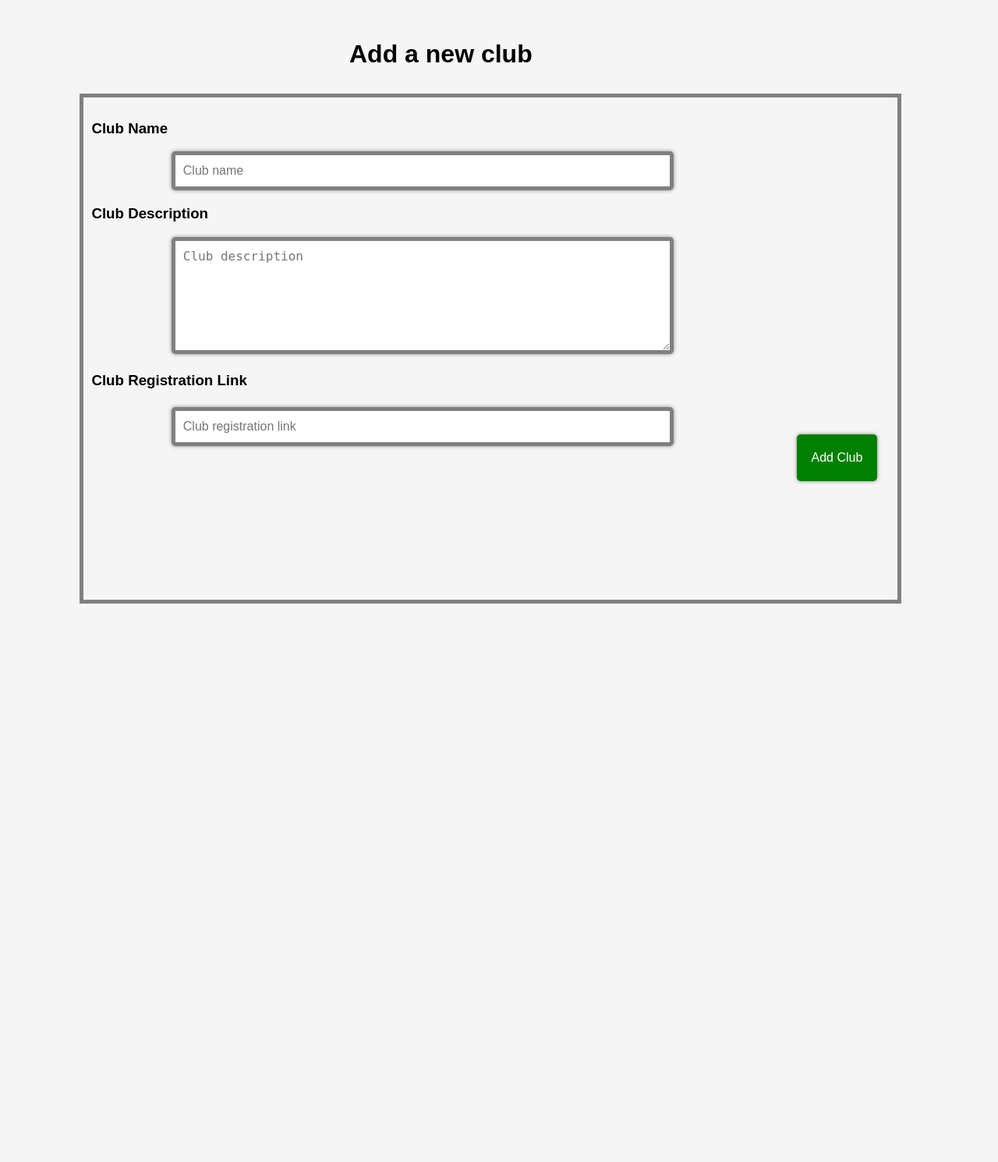
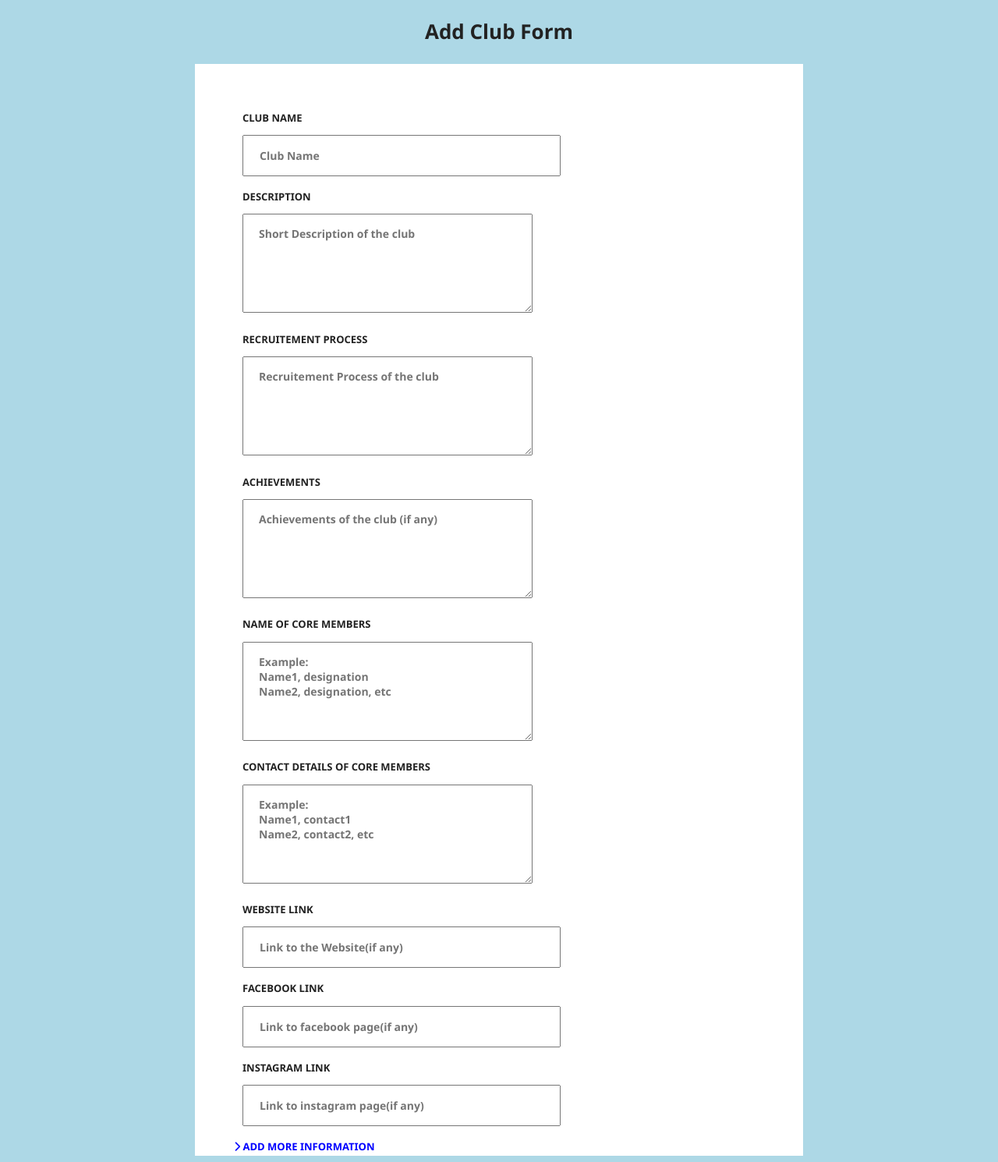
Before and after one commit to NoisyBotDude/daemon-project, a Flask app: page /admin/club/add in a window 1280 px wide. Shown: the whole page at 78% size. Before the commit the page ends 774 px from the top, so only its background shows below. Run offline with Flask 2, Linux system fonts and the light colour scheme; some libraries are stand-ins or nearby versions.

Commit message:
Updated the form design

```diff
--- a/club_app/static/css/admin/club_add.css
+++ b/club_app/static/css/admin/club_add.css
@@ -1,58 +1,66 @@
 body {
-    background-color: whitesmoke;
-    font-family: 'Raleway', sans-serif;
+    background-color:lightblue;
+    font-size: 13px;
+    line-height: 1.8;
+    color: #222;
+    font-weight: 600;
+    font-family:'Segoe UI', Tahoma, Geneva, Verdana, sans-serif;
 }
 
-h1 {
-    position: absolute;
-    top: 30px;
-    left: 35%;
+.container{
+    width: 780px;
+    position: relative;
+    margin: 0 auto;
+    background-color: #fff;
 }
 
-.add {
-    position: absolute;
-    top: 15vh;
-    left: 8%;
-    width: 80%;
-    height: 78vh;
-    padding: 10px;
-    border: 5px solid grey;
-    margin: 0 auto;
-    /* background-color: lightblue; */
+.add-form {
+    padding: 58px 50px 0;
+    height: 100%;
+    overflow-y: auto;
 }
 
-.add label {
-    text-align: center;
+label {
+    text-transform: uppercase;
+    font-weight: 800;
+    margin-bottom: 10px;
 }
 
-.add input, #club-description{
-    position: relative;
-    left: 10%;
-    width: 60%;
-    height: 20px;
-    font-size: 16px;
-    margin: 0 auto;
-    padding: 10px;
-    border: 5px solid grey;
-    border-radius: 5px;
-    box-shadow: 0px 0px 5px #888888;
+label, input {
+    display: block;
+    width: 100%;
 }
 
-#club-description {
-    height: 120px;
+input {
+    box-sizing: border-box;
+    padding: 15px 20px;
+    margin-bottom: 15px;
+    font-size: 14px;
+    font-weight: 700;
+    font-family:'Segoe UI', Tahoma, Geneva, Verdana, sans-serif;
 }
 
-#submit {
-    position: relative;
-    left: 25%;
-    top: 40px;
-    width: 10%;
-    height: 60px;
-    font-size: 16px;
-    margin: 0 auto;
-    padding: 10px;
-    border: none;
-    background-color: green;
-    color: white;
-    cursor: pointer;
+.form-row {
+    width: 60%;
+    padding: 0 11px;
 }
+
+textarea {
+    box-sizing: border-box;
+    padding: 15px 20px;
+    margin-bottom: 15px;
+    font-size: 14px;
+    font-weight: 700;
+    font-family:'Segoe UI', Tahoma, Geneva, Verdana, sans-serif;
+}
+
+.add-info-link {
+    text-decoration: none;
+    text-transform: uppercase;
+    font-weight: 900;
+    margin-bottom: 16px;
+}
+
+a {
+    color: blue;
+}
--- /dev/null
+++ b/club_app/static/js/club_add.js
@@ -0,0 +1,11 @@
+function loadMore() {
+    var addInfoLink = document.getElementById('add-info-link');
+    var addInfo = document.getElementsByClassName('add-info')[0];
+    if (addInfo.style.display === 'none') {
+        addInfo.style.display = 'block';
+        addInfoLink.innerHTML = '<i class="fas fa-chevron-left"></i>' + 'Close more information';
+    } else {
+        addInfo.style.display = 'none';
+        addInfoLink.innerHTML = '<i class="fas fa-chevron-right"></i>' + 'Add more information';
+    }
+}
--- a/club_app/templates/admin/club_add.html
+++ b/club_app/templates/admin/club_add.html
@@ -4,21 +4,75 @@
     <meta charset="UTF-8">
     <meta http-equiv="X-UA-Compatible" content="IE=edge">
     <meta name="viewport" content="width=device-width, initial-scale=1.0">
-    <title>{{title}}</title>
-    <link rel="stylesheet" href="/static/css/admin/club_add.css">
+    <title>Document</title>
+    <!-- <link rel="stylesheet" href="https://cdnjs.cloudflare.com/ajax/libs/font-awesome/4.7.0/css/font-awesome.min.css"> -->
+    <script src="https://kit.fontawesome.com/433788771e.js" crossorigin="anonymous"></script>
+    <link rel="stylesheet" href="/club_app/static/css/admin/club_add.css">
 </head>
 <body>
-    <h1> Add a new club </h1>
-    <div class="add">
-        <form method="POST" action="{{ url_for('admin.add_response') }}">
-            <h3><label for="clubname">Club Name</label></h3>
-            <input type="text" name="club-name" placeholder="Club name" required>
-            <h3><label for="club-description">Club Description</label></h3>
-            <textarea id="club-description" name="description" placeholder="Club description" rows="6" cols="50" required></textarea>
-            <h3><label for="club-registration-link" >Club Registration Link</label></h3>
-            <input type="text" name="registration-link" placeholder="Club registration link" required>
-            <input id ="submit" type="submit" value="Add Club">
+    <h1 style="text-align: center;"> Add Club Form</h1>
+    <div class=container>
+        <form id="add-form" class="add-form" action="" method="post">
+            <div class="form-row">
+                <label for="name">Club Name</label>
+                <input type="text" name="name" id="name" placeholder="Club Name" required>
+            </div>
+            <div class="form-row">
+                <label for="description">Description</label>
+                <textarea name="description" id="description" cols="35" rows="5" placeholder="Short Description of the club" required></textarea>
+            </div>
+            <div class="form-row">
+                <label for="recruitement">Recruitement Process</label>
+                <textarea name="recruitement" id="recruitement" cols="35" rows="5" placeholder="Recruitement Process of the club"></textarea>
+            </div>
+            <div class="form-row">
+                <label for="achievements">Achievements</label>
+                <textarea name="achievements" id="achievemnets" cols="35" rows="5" placeholder="Achievements of the club (if any)"></textarea>
+            </div>
+            <div class="form-row">
+                <label for="core-members">Name of core members</label>
+                <textarea name="core-members" id="core-members" cols="35" rows="5"
+                                        placeholder="Example:&#10;Name1, designation&#10;Name2, designation, etc" required></textarea>
+            </div>
+            <div class="form-row">
+                <label for="contact-details">Contact details of core members</label>
+                <textarea name="contact-details" id="contact-details" cols="35" rows="5"
+                                        placeholder="Example:&#10;Name1, contact1&#10;Name2, contact2, etc" required></textarea>
+            </div>
+            <div class="form-row">
+                <label for="website-link">Website Link</label>
+                <input type="url" name="website-link" id="website-link" placeholder="Link to the Website(if any)">
+            </div>
+            <div class="form-row">
+                <label for="facebook-link">Facebook Link</label>
+                <input type="url" name="facebook-link" id="facebook-link" placeholder="Link to facebook page(if any)">
+            </div>
+            <div class="form-row">
+                <label for="instagram-link">Instagram Link</label>
+                <input type="url" name="instagram-link" id="instagram-link" placeholder="Link to instagram page(if any)">
+            </div>
+            <div class="form-text">
+                <a class="add-info-link" onclick="loadMore()" href="#" id="add-info-link">
+                    <i class="fas fa-chevron-right"></i>
+                    Add more information
+                </a>
+                <div class="add-info" style="display: none;">
+                    <div class="form-row">
+                        <label for="twitter-link">Twitter Link</label>
+                        <input type="url" name="twitter-link" id="twitter-link" placeholder="Link to twitter page(if any)">
+                    </div>
+                    <div class="form-row">
+                        <label for="youtube-link">Youtube Link</label>
+                        <input type="url" name="youtube-link" id="youtube-link" placeholder="Link to youtube page(if any)">
+                    </div>
+                    <div class="form-row">
+                        <label for="linkedin-link">Linkedin Link</label>
+                        <input type="url" name="linkedin-link" id="linkedin-link" placeholder="Link to linkedin page(if any)">
+                    </div>
+                </div>
+            </div>
         </form>
     </div>
+    <script src="/club_app/static/js/club_add.js"></script>
 </body>
 </html>
```
